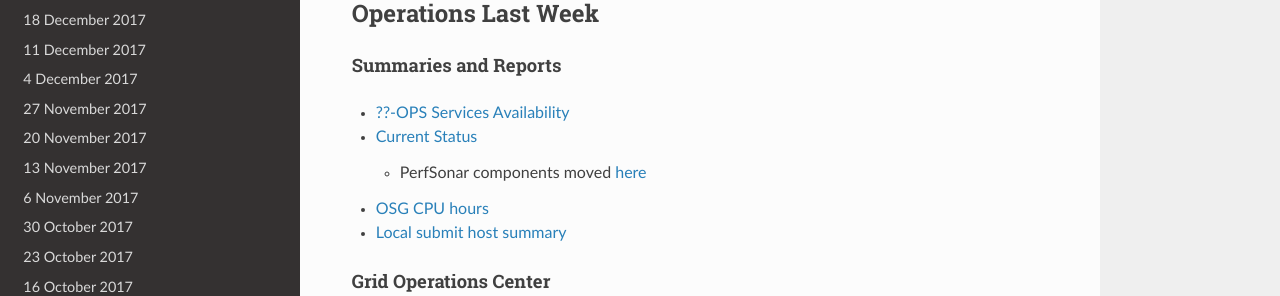
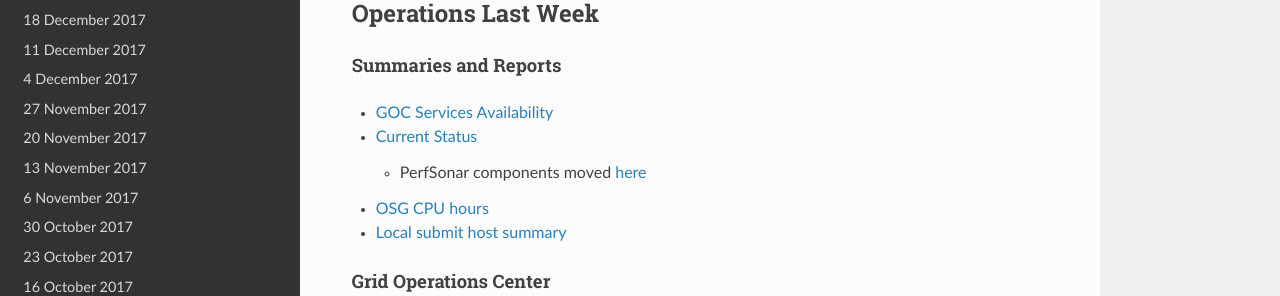
Before and after one commit to osg-htc/operations, an MkDocs documentation site: the page built from docs/WeeklyMinutes/05Feb2018.md, in a window 1280 px wide and 900 px high. Shown: the part 411-707 px from the top of the window. Built offline with MkDocs 1.6.1, drawn with Linux system fonts in a browser that asks for light colours; nearby versions of some CDN libraries; old or Windows-style settings are respelled for this version of MkDocs.

Commit message:
Update 05Feb2018.md

```diff
--- a/docs/WeeklyMinutes/05Feb2018.md
+++ b/docs/WeeklyMinutes/05Feb2018.md
@@ -12,7 +12,7 @@
 ## Operations Last Week
 
 #### Summaries and Reports
-   * [??-OPS Services Availability](http://monitor.grid.iu.edu/availability/avail_week_overview.html)
+   * [GOC Services Availability](http://monitor.grid.iu.edu/availability/avail_week_overview.html)
    * [Current Status](http://monitor.grid.iu.edu/availability/production.html)
       * PerfSonar components moved [here](http://monitor.grid.iu.edu/availability/perfsonar.html)
    * [OSG CPU hours](http://tinyurl.com/mf96b88)
```
